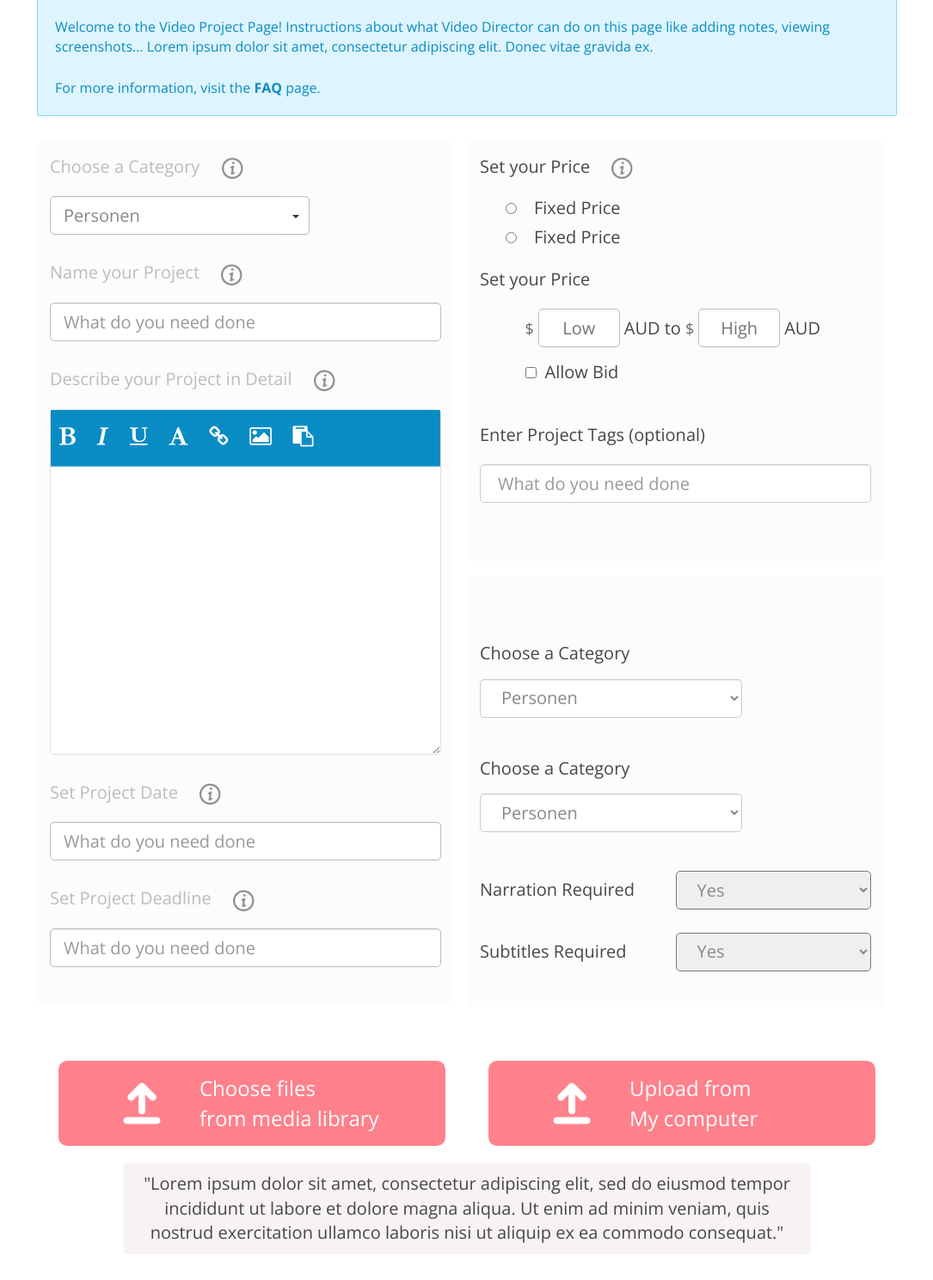
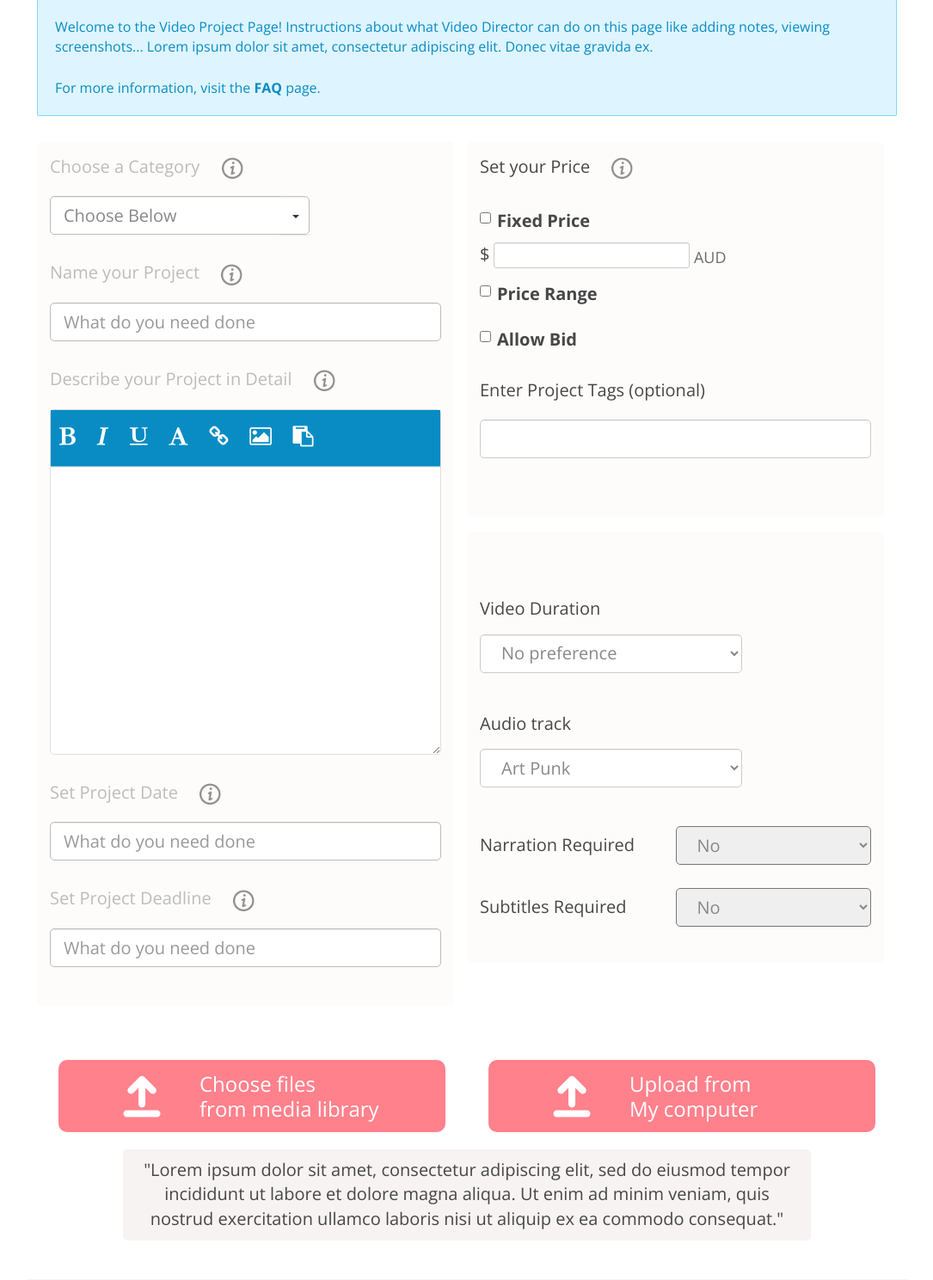
Before and after one commit to sergey-ivanov-79/Valoso, a PHP site: page /vp-form.html in a window 1280 px wide. Shown: the part 230-1719 px from the top of the page at 86% size, without its empty margins (97-1182 px from the left). Run offline with PHP 8.4, Linux system fonts and the light colour scheme.

Commit message:
Some fixes to VPdirector and VP form

```diff
--- a/css/video-project-page.css
+++ b/css/video-project-page.css
@@ -205,11 +205,18 @@ div.browse-wrap {
   margin:20px;
   cursor:pointer;
   overflow:hidden;
-  padding:15px 0px;
+  padding:13px 0px;
   text-align:center;
   position:relative;
   background-color:#ff818c;
   border-radius: 10px;
+  -webkit-transition: all 300ms ease-in-out;
+  -moz-transition: all 300ms ease-in-out;
+  -o-transition: all 300ms ease-in-out;
+  transition: all 300ms ease-in-out;
+}
+div.browse-wrap:hover {
+  background-color: gold;
 }
 div.title {
   color: #fefefe;
@@ -218,11 +225,12 @@ div.title {
   float: none;
   width: 300px;
   margin: auto;
+  line-height: 29px;
 }
 div.title > img {
   float: left;
   margin-right: 45px;
-  padding-top: 10px;
+  padding-top: 5px;
 }
 input.upload {
   right:0;
@@ -364,6 +372,8 @@ span.upload-path {
   float: left;
   width: 100%;
   padding: 0 20px;
+  height: 690px;
+  overflow-y: scroll;
 }
 .video-list .single-video {
   position: relative;
@@ -684,8 +694,8 @@ span.single-video-hover-buttons > button:nth-of-type(2) {
 }
 .project-files-buttons .change-buttons button:nth-of-type(2) {
   font-size: 20px;
-  color: white;
-  background-color: #4ccbff;
+  color: #a1a1a0;
+  background-color: white;
   border: solid 1px #c4c4c4;
   border-top-left-radius: 5px;
   border-bottom-left-radius: 5px;
@@ -694,6 +704,10 @@ span.single-video-hover-buttons > button:nth-of-type(2) {
   height: 50px;
   margin: 0;
   float: right;
+}
+.project-files-buttons .change-buttons button.button-active {
+  background-color: #4ccbff!important;
+  color: white!important;
 }
 .project-files-buttons .change-buttons button:nth-of-type(1) {
   font-size: 20px;
@@ -861,6 +875,9 @@ div#links a img,div#slider3 a img,div#links a img,div#slider2 a img {
   height: 90px;
   border: solid 1px #979797;
 }
+img.video-edit {
+  margin-left: 5px;
+}
 /*
 .tos-slide {
   -webkit-transition: all 250ms ease-in-out;
--- a/css/vp-form.css
+++ b/css/vp-form.css
@@ -271,3 +271,20 @@ input,input:active,input:focus,select,select:active,select:focus,input,input:act
 .vp-form-right .vp-form .allow-bid {
     margin-bottom: 24px;
 }
+.bid2 label {
+  font-weight: 700;
+  margin-bottom: 0px;
+  max-width: 100%;
+  float: left;
+  margin-top: -5px;
+}
+.bid2 input {
+  float: left;
+  width: 50%;
+  margin: -5px 5px 0 5px;
+}
+.bid2 span {
+    display: block;
+    margin-top: -10px;
+    float: left;
+}
--- a/js/video-project-page.js
+++ b/js/video-project-page.js
@@ -62,7 +62,10 @@ $(document).ready(function(){
 		}
 	/* Upload Button End */
 
-
+	$('.project-files-buttons .change-buttons button').click(function(){
+		$('.project-files-buttons .change-buttons button').removeClass('button-active');
+		$(this).addClass('button-active');
+	});
 });
 
 
--- a/vp-form.html
+++ b/vp-form.html
@@ -164,8 +164,8 @@
           <div class="form-group form-group-sm">
             <label for="search-sleeps12">Choose a Category <img src="images/video-project/info-icon.png" alt="Hover for more info." /></label>
             <select id="search-sleeps12"  name="sleeps" class="form-control" >
-              <option>Personen</option>
-              <option>1 Person </option>
+              <option>Choose Below</option>
+              <option>Anything</option>
             </select>
           </div> <!-- /.form-group-sm -->
           <div class="form-group form-group-sm">
@@ -200,53 +200,74 @@
         <div class="vp-form">
            <div class="form-group form-group-sm">
             <label for="search-sleeps">Set your Price <img src="images/video-project/info-icon.png" alt="Hover for more info." /></label>
-            <div class="fixed-price">
-              <input type="radio"><label> Fixed Price</label>
-            </div> <!-- /.fixed-price -->
-            <div class="fixed-price">
-              <input type="radio"><label> Fixed Price </label>
-            </div> <!-- /.fixed-price -->
           </div> <!-- /.form-group-sm -->
           <div class="form-group form-group-sm clearfix">
-            <label for="search-sleeps">Set your Price</label>
-            <div class="clearfix aud-content">
-              <div class="aud">
-                $<input type="text" placeholder="Low"><label>AUD to</label>
-              </div> <!-- /.aud -->
-              <div class="aud">
-                $<input type="text" placeholder="High"><label>AUD</label>
-              </div> <!-- /.aud -->
-            </div> <!-- /.aud-content -->
+            <div class="bid">
+              <div class="form-group rang clearfix">
+                <label class="checkbox-inline">
+                  <input type="checkbox" id="fixed-price" name="fixed-price" value="1" data-parsley-multiple="fixed-price" data-parsley-id="2593"> <strong>Fixed Price</strong>
+                </label>
+              </div>
+              <div class="bid-enc clearfix">
+                <div class="form-group bid2 fxd clearfix">
+                  <label>$</label>
+                  <input id="budget_fixed" name="budget_fixed" value="" type="text" class="form-control" onkeypress="return isNumber(event)" data-parsley-id="3967"><ul class="parsley-errors-list" id="parsley-id-3967"></ul> <span>AUD</span>
+                </div>
+
+              </div> <!-- bid enc -->
+              <div class="form-group rang clearfix">
+                  <label class="checkbox-inline">
+                    <input type="checkbox" id="is_range" name="is_range" value="1" data-parsley-multiple="is_range" data-parsley-id="2593"> <strong>Price Range</strong>
+                  </label><ul class="parsley-errors-list" id="parsley-id-multiple-is_range"></ul>
+                </div>
+                <div class="form-group bid2 range-div clearfix" style="display: none;">
+                  <div class="bid-inn"><label>From: <span style="font-weight:normal;">$</span></label> <input id="budget_min" name="budget_min" value="" type="text" class="form-control" placeholder="Low" onkeypress="return isNumber(event)" data-parsley-id="4027"><ul class="parsley-errors-list" id="parsley-id-4027"></ul> AUD</div>
+                  <div class="bid-inn"><label>To: <span style="font-weight:normal;">$</span></label> <input id="budget_max" name="budget_max" value="" type="text" class="form-control" placeholder="High" onkeypress="return isNumber(event)" data-parsley-id="6201"> AUD  </div>
+                </div>
+                <div class="form-group all-bid clearfix">
+                <label class="checkbox-inline">
+                  <input type="checkbox" id="allow_bid" name="allow_bid" value="1" data-parsley-multiple="allow_bid" data-parsley-id="9839"> <strong>Allow Bid</strong>
+                </label>
+              </div>
+            </div>
           </div> <!-- /.form-group-sm -->
-          <div class="allow-bid">
-            <input type="checkbox"><label>Allow Bid</label>
-          </div> <!-- /.allow-bid -->
           <div class="form-group form-group-sm">
             <label for="search-sleeps">Enter Project Tags (optional)</label>
-            <input type="text" placeholder="What do you need done" class="form-control">
+            <input type="text" placeholder="" class="form-control">
           </div> <!-- /.form-group-sm -->
         </div> <!-- /.vp-form -->
         <div class="vp-form">
           <div class="form-group form-group-sm">
-            <label for="search-sleeps">Choose a Category </label>
+            <label for="search-sleeps">Video Duration</label>
             <select id="search-sleeps" name="sleeps" class="form-control" >
-              <option>Personen</option>
-              <option>1 Person </option>
+              <option>No preference</option>
+              <option>Under 30 seconds</option>
+              <option>Under 2 minutes</option>
+              <option>Under 5 minutes</option>
+              <option id="other-time">Other</option>
             </select>
           </div> <!-- /.form-group-sm -->
           <div class="form-group form-group-sm">
-            <label for="search-sleeps">Choose a Category</label>
+            <label for="search-sleeps">Audio track</label>
             <select id="search-sleeps" name="sleeps" class="form-control" >
-              <option>Personen</option>
-              <option>1 Person </option>
+              <optgroup label="Alternative">
+                <option value="art-punk">Art Punk</option>
+                <option value="alternative-rock">Alternative Rock</option>
+              </optgroup>
+              <optgroup label="Anime">
+              </optgroup>
+              <optgroup label="Blues">
+                <option value="art-punk">Acoustic Blues</option>
+                <option value="alternative-rock">Chicago Blues</option>
+              </optgroup>
             </select>
           </div> <!-- /.form-group-sm -->
           <div class="form-group form-group-sm narration">
             <div class="clearfix">
               <label for="search-sleeps">Narration Required</label>
               <select id="search-sleeps" name="sleeps">
+                <option>No</option>
                 <option>Yes</option>
-                <option>No</option>
               </select>
             </div> <!-- /.clearfix -->
           </div> <!-- /.narration -->
@@ -254,8 +275,8 @@
             <div class="clearfix">
             <label for="search-sleeps">Subtitles Required</label>
             <select id="search-sleeps" name="sleeps">
+              <option>No</option>
               <option>Yes</option>
-              <option>No</option>
             </select>
             </div>
           </div><!-- /.narration -->
@@ -303,7 +324,7 @@
     <div class="col-sm-12 change-buttons">
       <img src="images/video-project/info-icon.png" alt="Hover for more info." />
       <button>Public</button>
-      <button>Private</button>
+      <button class="button-active">Private</button>
     </div> <!-- /.change-buttons -->
     <div class="col-sm-12 save-project-button">
       <button>Have your video made</button>
```
Also changed, not shown: video-project-page.html (+16 -13 lines), images/video-project/icon-edit.png (added), images/video-project/screenshot11.jpg (added), images/video-project/screenshot12.jpg (added), images/video-project/screenshot13.jpg (added), images/video-project/screenshot14.jpg (added), images/video-project/screenshot21.jpg (added), images/video-project/screenshot22.jpg (added), images/video-project/screenshot23.jpg (added), images/video-project/screenshot24.jpg (added).
